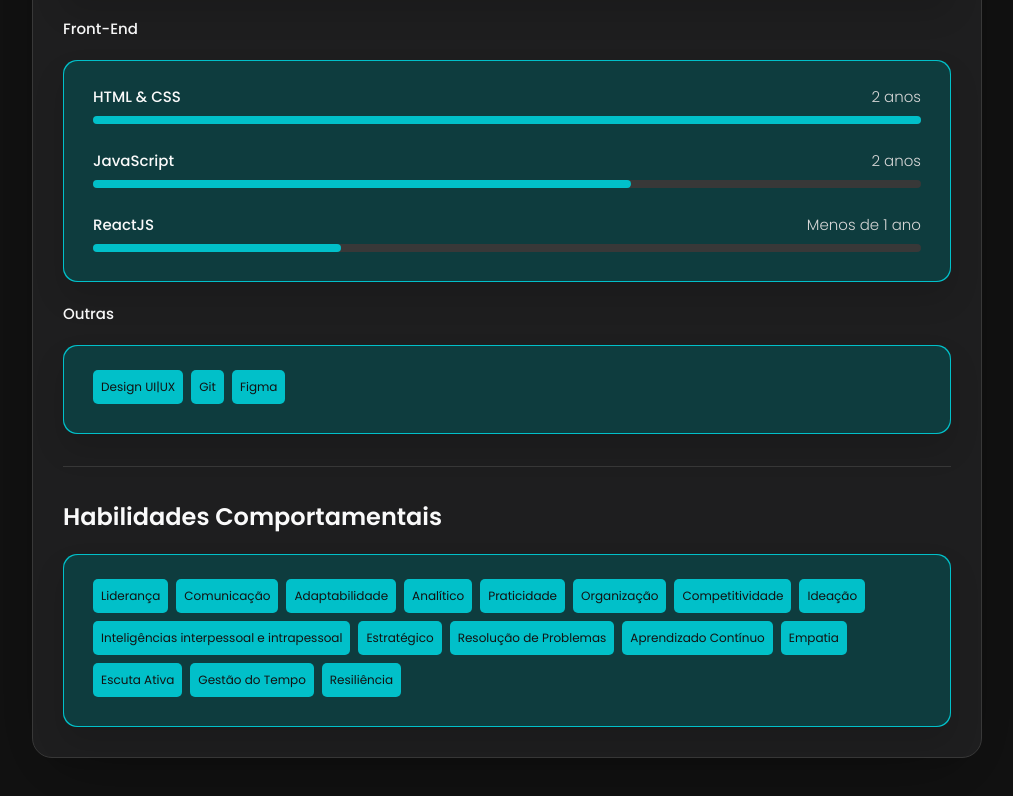
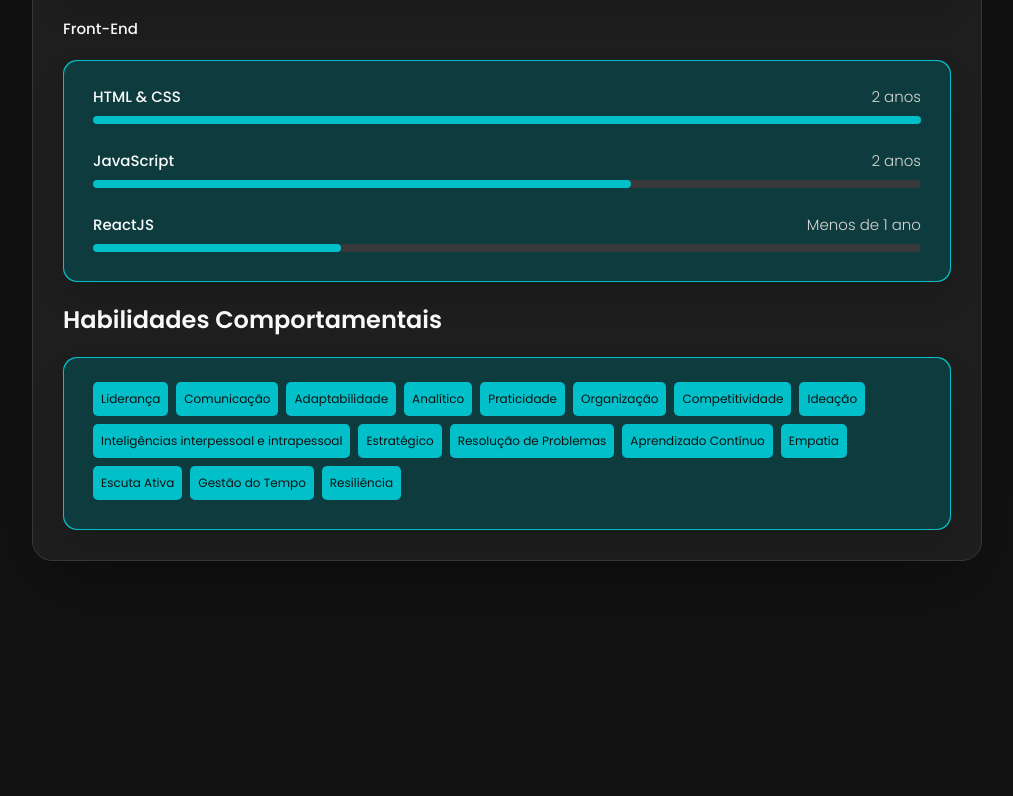
Before and after one commit to IgorOdSilva/mapa-carreira, a plain HTML site: page index.html in a window 1280 px wide. Shown: the part 3924-4720 px from the top of the page, without its empty margins (133-1146 px from the left). After the commit the page ends 4545 px from the top, so only its background shows below. Drawn offline with nearby package versions, Linux system fonts and the light colour scheme.

Commit message:
Update index.html

```diff
--- a/index.html
+++ b/index.html
@@ -464,7 +464,7 @@
             </ul>
           </div> -->
 
-          <div class="skills-group">
+          <!-- <div class="skills-group">
             <h5 class="h5 skills-title">Outras</h5>
 
             <ul class="content-card tags">
@@ -473,7 +473,7 @@
               <span class="skills-item-tag">Figma</span>
             </ul>
           </div>
-          <div class="separator"></div>
+          <div class="separator"></div> -->
         </section>
 
         <section class="skill">
```
